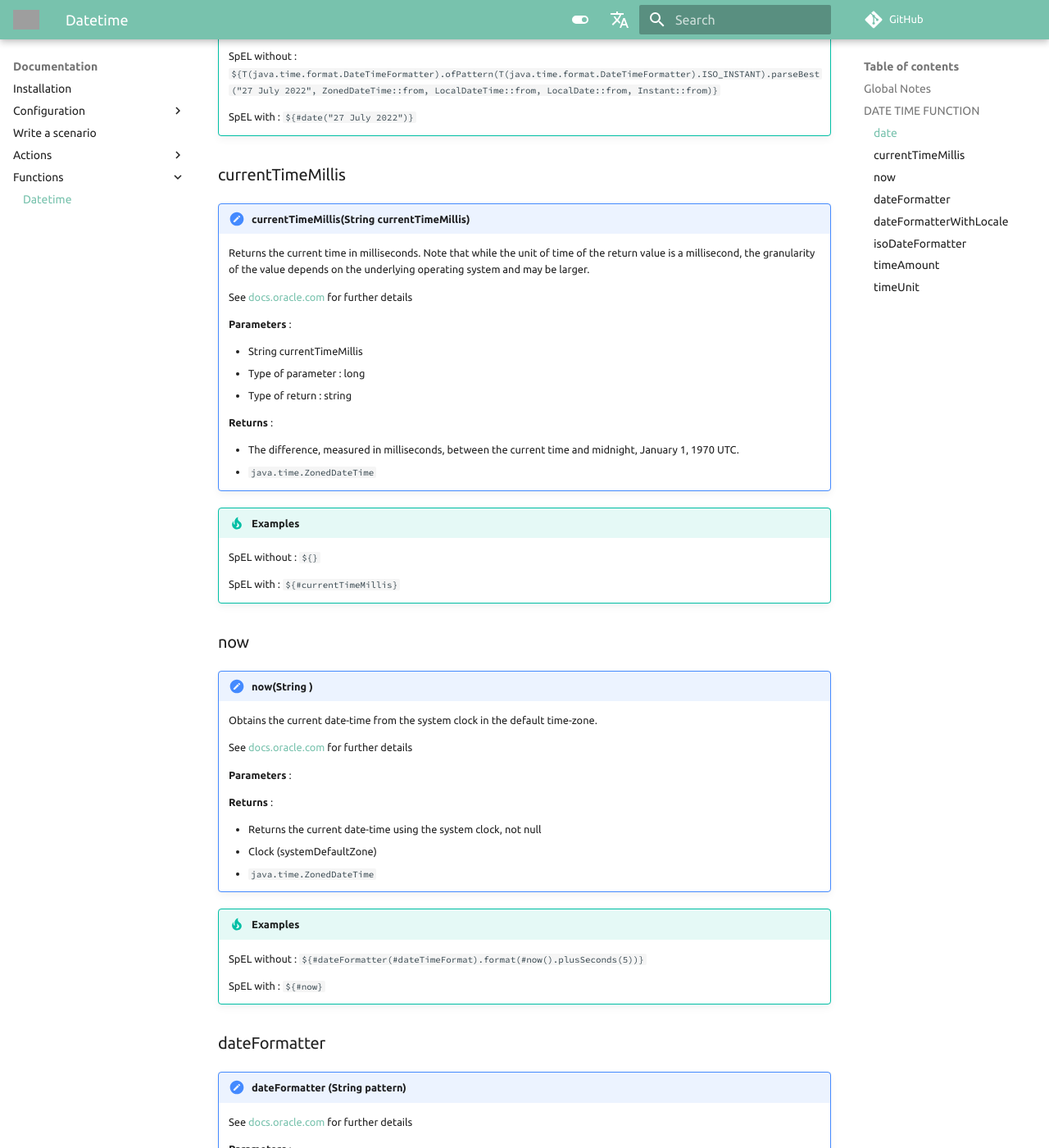
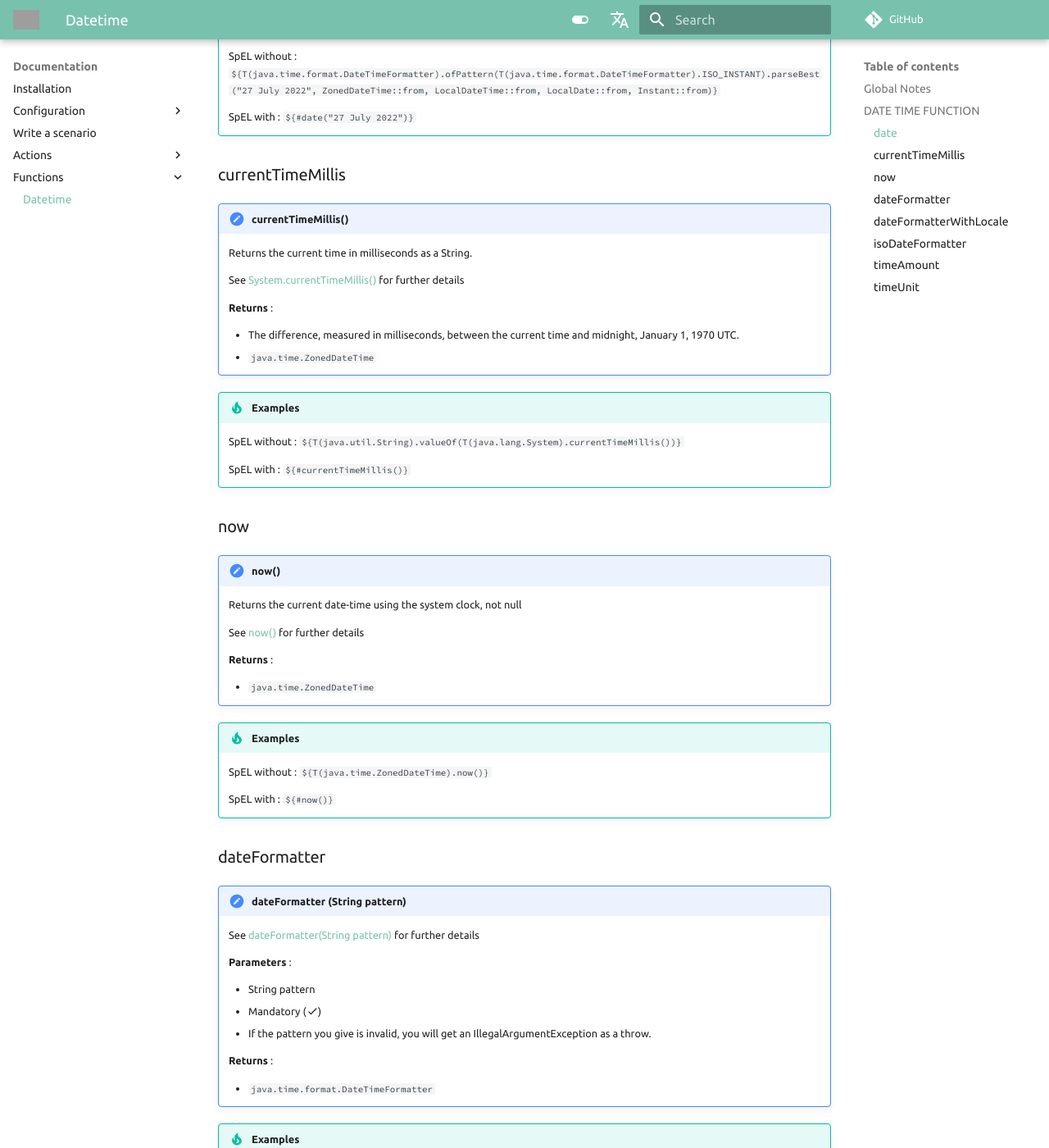
Before and after one commit to chutney-testing/chutney-testing.github.io-legacy, an MkDocs documentation site: the page built from docs/functions/datetime.md, in a window 1280 px wide and 1400 px high, scrolled down 1489 px. Shown: the whole window at 82% size. Built offline with MkDocs 1.6.1 and Material for MkDocs 9.7.7, drawn with Linux system fonts in a browser that asks for light colours; comment, search, counter and statistics services are not loaded; some of the changed text lies outside the part shown; grey boxes are pictures that could not be loaded.

Commit message:
docs: adding  SpEL examples

```diff
--- a/docs/functions/datetime.md
+++ b/docs/functions/datetime.md
@@ -32,7 +32,7 @@ The following functions help you use ... :
 
     Framework-level interface defining read-write access to a temporal object, such as a date, time, offset or some combination of these.
 
-    See [docs.oracle.com](https://docs.oracle.com/en/java/javase/11/docs/api/java.base/java/time/temporal/Temporal.html) for further details
+    See [Date(String date, String... format)](https://docs.oracle.com/en/java/javase/11/docs/api/java.base/java/time/temporal/Temporal.html) for further details
 
     **Parameters** :
 
@@ -58,17 +58,11 @@ The following functions help you use ... :
 
 ## currentTimeMillis
 
-!!! note "currentTimeMillis(String currentTimeMillis)"
+!!! note "currentTimeMillis()"
 
-    Returns the current time in milliseconds. Note that while the unit of time of the return value is a millisecond, the granularity of the value depends on the underlying operating system and may be larger.
+    Returns the current time in milliseconds as a String.
 
-    See [docs.oracle.com](https://docs.oracle.com/en/java/javase/11/docs/api/java.base/java/util/Date.html) for further details
-
-    **Parameters** :
-
-    * String currentTimeMillis
-    * Type of parameter : long
-    * Type of return : string
+    See [System.currentTimeMillis()](https://docs.oracle.com/en/java/javase/11/docs/api/java.base/java/lang/System.html#currentTimeMillis()) for further details
 
     **Returns** :
 
@@ -78,37 +72,33 @@ The following functions help you use ... :
 
 !!! tip "Examples"
 
-    SpEL without : `${}`
+    SpEL without : `${T(java.util.String).valueOf(T(java.lang.System).currentTimeMillis())}`
 
-    SpEL with    : `${#currentTimeMillis}`
+    SpEL with    : `${#currentTimeMillis()}`
 
 ## now
 
-!!! note "now(String )"
+!!! note "now()"
 
-    Obtains the current date-time from the system clock in the default time-zone.
+    Returns the current date-time using the system clock, not null
 
-    See [docs.oracle.com](https://docs.oracle.com/en/java/javase/11/docs/api/java.base/java/time/ZonedDateTime.html) for further details
-
-    **Parameters** :
+    See [now()](https://docs.oracle.com/en/java/javase/11/docs/api/java.base/java/time/ZonedDateTime.html) for further details
 
     **Returns** :
 
-    * Returns the current date-time using the system clock, not null
-    * Clock (systemDefaultZone)
     * `java.time.ZonedDateTime`
 
 !!! tip "Examples"
 
-    SpEL without : `${#dateFormatter(#dateTimeFormat).format(#now().plusSeconds(5))}`
+    SpEL without : `${T(java.time.ZonedDateTime).now()}`
 
-    SpEL with    : `${#now}`
+    SpEL with    : `${#now()}`
 
 ## dateFormatter
 
 !!! note "dateFormatter (String pattern)"
 
-    See [docs.oracle.com](https://docs.oracle.com/en/java/javase/11/docs/api/java.desktop/javax/swing/text/DateFormatter.html) for further details
+    See [dateFormatter(String pattern)](https://docs.oracle.com/en/java/javase/11/docs/api/java.base/java/time/format/DateTimeFormatter.html) for further details
 
     **Parameters** :
 
@@ -118,15 +108,13 @@ The following functions help you use ... :
 
     **Returns** :
 
-    * This method will create a formatter based on a simple pattern of letters and symbols as described in the class documentation.
-    * The formatter based on the pattern, not null
     * `java.time.format.DateTimeFormatter`
 
 !!! tip "Examples"
 
-    SpEL without : `${#dateFormatter(#dateTimeFormat).format(#now().plusSeconds(5))}`
+    SpEL without : `${T(java.time.format.DateTimeFormatter).ofPattern("pattern")}`
 
-    SpEL with    : `${#dateFormatter}`
+    SpEL with    : `${#dateFormatter("pattern")}`
 
 
 ## dateFormatterWithLocale
@@ -135,7 +123,7 @@ The following functions help you use ... :
 
     Obtains an instance of ZonedDateTime from a local date and time.
 
-    See [docs.oracle.com]() for further details
+    See [datteFormatterWithLocale(String pattern, String locale)](https://docs.oracle.com/en/java/javase/11/docs/api/java.base/java/time/format/DateTimeFormatter.html) for further details
 
     **Parameters** :
 
@@ -146,22 +134,22 @@ The following functions help you use ... :
 
     **Returns** :
 
-    * This method will create a formatter based on a simple pattern of letters and symbols as described in the class documentation.
-    * The formatter based on the pattern can not be null
     * `java.time.format.DateTimeFormatter`
 
 !!! tip "Examples"
 
-    SpEL without : `${}`
+    SpEL without : `${T(java.time.format).ofPattern("pattern", "locale")}`
 
-    SpEL with    : `${#dateFormatterWithLocale}`
+    SpEL with    : `${#dateFormatterWithLocale("pattern", "locale")}`
 
 
 ## isoDateFormatter
 
 !!! note "isoDateFormatter (String type)"
 
-    See [docs.oracle.com](https://docs.oracle.com/en/java/javase/11/docs/api/java.base/java/time/format/DateTimeFormatter.html) for further details
+    This method will create a formatter based on a simple pattern of letters and symbols as described in the class documentation.
+
+    See [isoDateFormatter(String type)](https://docs.oracle.com/en/java/javase/11/docs/api/java.base/java/time/format/DateTimeFormatter.html) for further details
 
     **Parameters** :
 
@@ -170,29 +158,25 @@ The following functions help you use ... :
 
     **Returns** :
 
-    * This method will create a formatter based on a simple pattern of letters and symbols as described in the class documentation.
     * `java.time.format.DateTimeFormatter`
 
 
 !!! tip "Examples"
 
-    SpEL without : `${#isoDateFormatter('instant')}`
+    SpEL without : `${T(java.time.format).DateTimeFormatter()}`
 
-    SpEL with    : `${#isoDateFormatter}`
+    SpEL with    : `${#isoDateFormatter("type")}`
 
 
 ## timeAmount
 
 !!! note "timeAmount (String text)"
 
-
-
-    See [docs.oracle.com](https://docs.oracle.com/en/java/javase/11/docs/api/java.base/java/util/concurrent/TimeUnit.html) for further details
+    See [timeAmount(String unit)](https://docs.oracle.com/en/java/javase/11/docs/api/java.base/java/time/temporal/TemporalAmount.html) for further details
 
     **Parameters** :
 
     * String text
-
 
     **Returns** :
 
@@ -200,17 +184,15 @@ The following functions help you use ... :
 
 !!! tip "Examples"
 
-    SpEL without : `${}`
+    SpEL without : `${T(java.time.temporal).timeAmount("text")}`
 
-    SpEL with    : `${#timeAmount}`
+    SpEL with    : `${#timeAmount("text")}`
 
 ## timeUnit
 
 !!! note "timeUnit (String unit)"
 
-
-
-    See [docs.oracle.com](https://docs.oracle.com/en/java/javase/11/docs/api/java.base/java/time/temporal/ChronoUnit.html) for further details
+    See [timeUnit(String unit)](https://docs.oracle.com/en/java/javase/11/docs/api/java.base/java/time/temporal/ChronoUnit.html) for further details
 
     **Parameters** :
 
@@ -224,6 +206,6 @@ The following functions help you use ... :
 
 !!! tip "Examples"
 
-    SpEL without : `${}`
+    SpEL without : `${T(java.time.temporal).timeUnit("unit")}`
 
-    SpEL with    : `${#timeUnit}`
+    SpEL with    : `${#timeUnit("unit")}`
```
